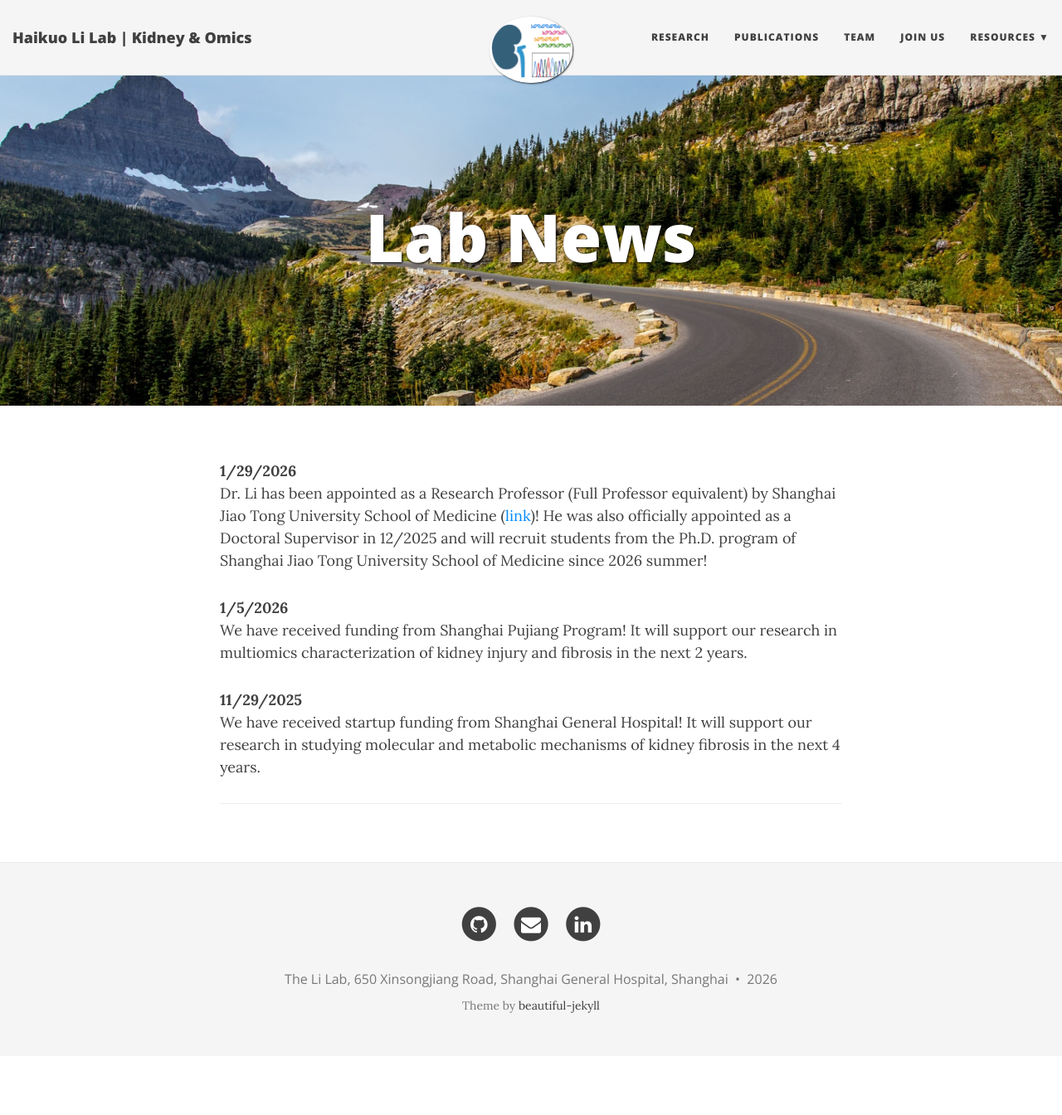
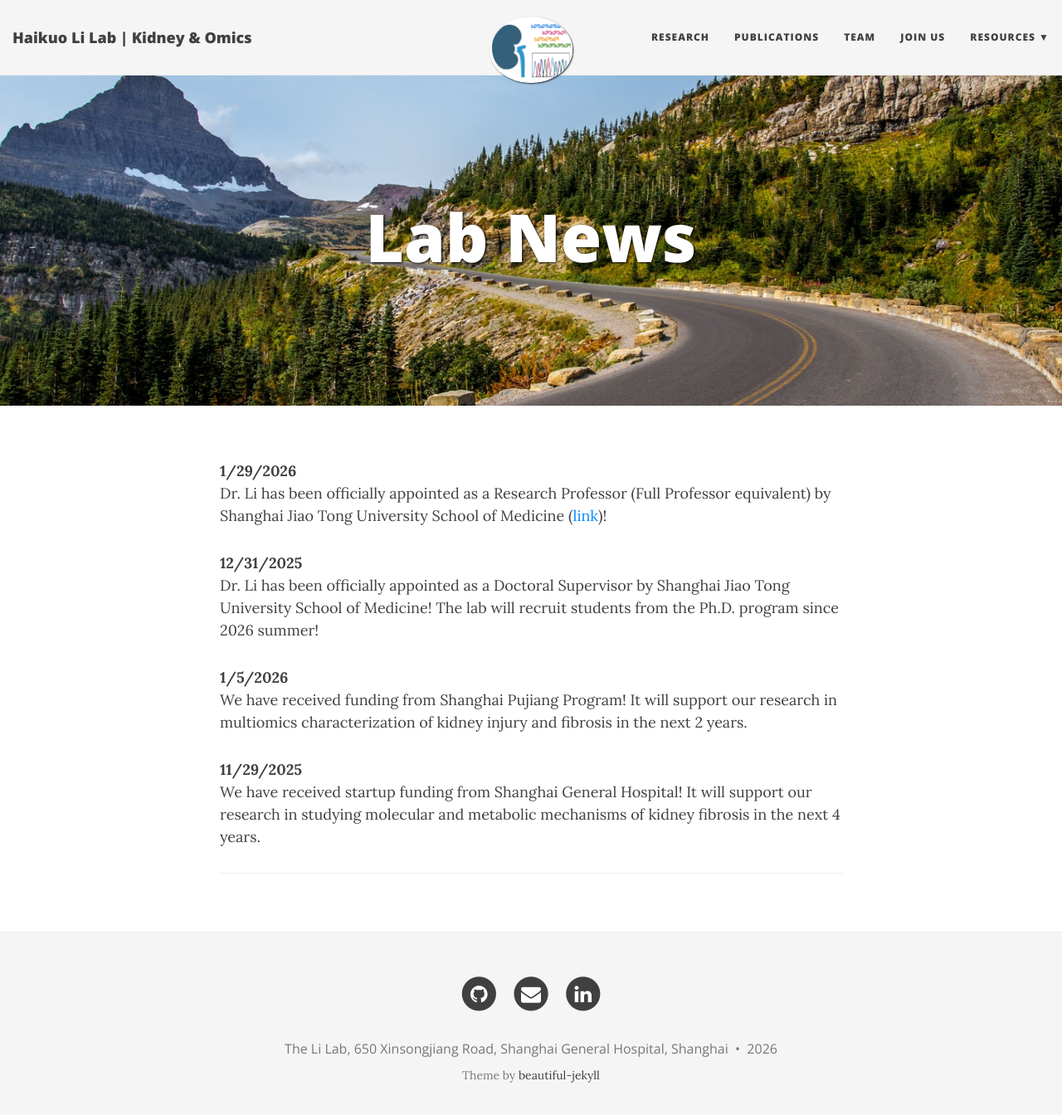
Before and after one commit to TheLiLab/thelilab.github.io, a Jekyll site: the page built from News.md, in a window 1280 px wide and 1357 px high. Shown: the top 1344 px of the window at 83% size. Built offline with Jekyll 4.4.1, drawn with Linux system fonts in a browser that asks for light colours; nearby versions of some CDN libraries.

Commit message:
Update News.md

```diff
--- a/News.md
+++ b/News.md
@@ -8,13 +8,13 @@ bigimg:
 ---
 
 <strong>1/29/2026</strong><br>
-Dr. Li has been appointed as a Research Professor (Full Professor equivalent) by Shanghai Jiao Tong University School of Medicine (<a href="https://www.shsmu.edu.cn/xxgk/info/1075/11524.htm" target="_blank">link</a>)!
-He was also officially appointed as a Doctoral Supervisor in 12/2025 and will recruit students from the Ph.D. program of Shanghai Jiao Tong University School of Medicine since 2026 summer!
-<br>
+Dr. Li has been officially appointed as a Research Professor (Full Professor equivalent) by Shanghai Jiao Tong University School of Medicine (<a href="https://www.shsmu.edu.cn/xxgk/info/1075/11524.htm" target="_blank">link</a>)!
+
+<strong>12/31/2025</strong><br>
+Dr. Li has been officially appointed as a Doctoral Supervisor by Shanghai Jiao Tong University School of Medicine! The lab will recruit students from the Ph.D. program since 2026 summer!
 
 <strong>1/5/2026</strong><br>
 We have received funding from Shanghai Pujiang Program! It will support our research in multiomics characterization of kidney injury and fibrosis in the next 2 years.
-<br>
 
 <strong>11/29/2025</strong><br>
 We have received startup funding from Shanghai General Hospital! It will support our research in studying molecular and metabolic mechanisms of kidney fibrosis in the next 4 years.
```
